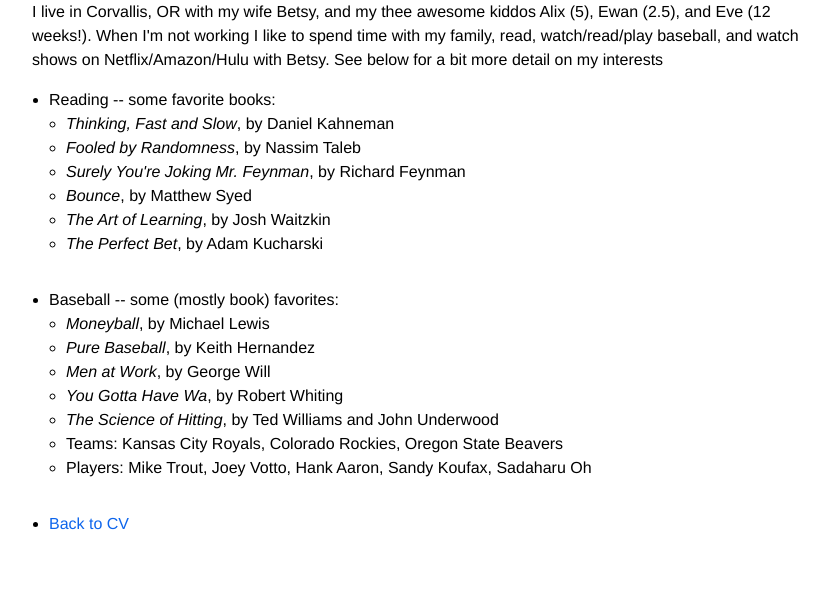
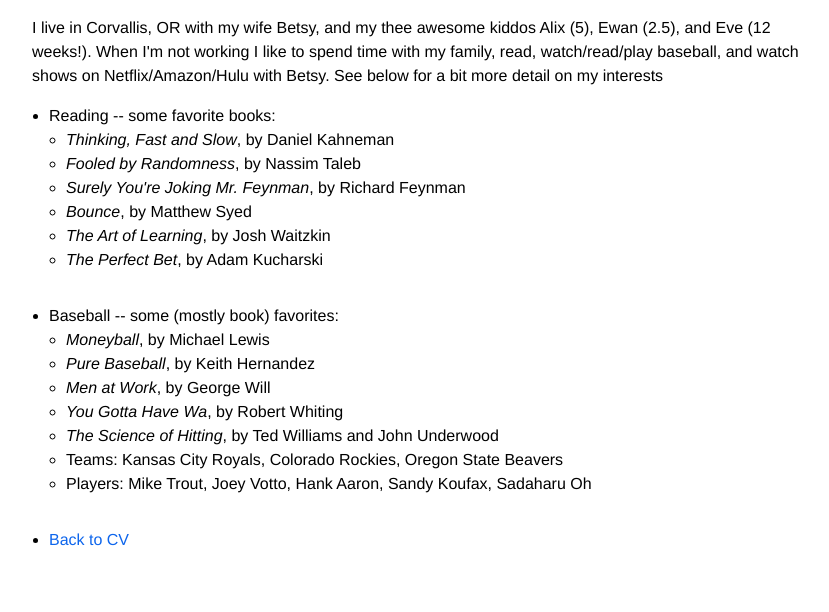
Before and after one commit to cwcomiskey/cwcomiskey.github.io, a Jekyll site: the page about/index.html, which Jekyll copies as it is, in a window 1280 px wide. Shown: the part 652-1264 px from the top of the page, without its empty margins (208-1037 px from the left). Built offline with Jekyll 4.4.1, drawn with Linux system fonts in a browser that asks for light colours.

Commit message:
Add <p> 16 px top margin

```diff
--- a/about/index.html
+++ b/about/index.html
@@ -12,7 +12,7 @@
 				h1 { margin: 0 0 16px 0; padding: 0 0 16px 0; font-size: 42px; font-weight: bold; letter-spacing: -2px; border-bottom: 1px solid #999; }
 				h2 { font-size: 20px; margin: 0 0 6px 0; position: relative; }
 				h2 span { position: absolute; bottom: 0; right: 0; font-style: italic; font-family: Georgia, Serif; font-size: 16px; color: #999; font-weight: normal; }
-				p { margin: 0 0 16px 0; }
+				p { margin: 16px 0 16px 0; }
 				a { color: #0D65EC; text-decoration: none; border-bottom: none; }
 				a:hover { border-bottom-style: none; color: #1767DF; }
 				ul { margin: 0 0 32px 17px; }
```
